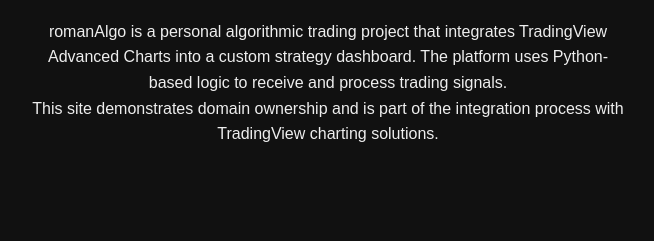
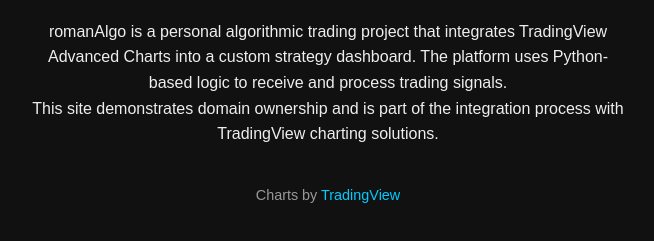
Before and after one commit to RomanDol/romandol.github.io, a plain HTML site: page index.html in a window 1280 px wide. Shown: the part 119-360 px from the top of the page, without its empty margins (312-966 px from the left). Drawn offline with Linux system fonts and the light colour scheme.

Commit message:
add TV-block

```diff
--- a/index.html
+++ b/index.html
@@ -19,6 +19,18 @@
       margin: auto;
       line-height: 1.6;
     }
+    .tv-credit {
+      margin-top: 40px;
+      font-size: 0.9em;
+      color: #999;
+    }
+    .tv-credit a {
+      color: #00ccff;
+      text-decoration: none;
+    }
+    .tv-credit a:hover {
+      text-decoration: underline;
+    }
   </style>
 </head>
 <body>
@@ -30,5 +42,9 @@
   <p>
     This site demonstrates domain ownership and is part of the integration process with TradingView charting solutions.
   </p>
+
+  <div class="tv-credit">
+    Charts by <a href="https://www.tradingview.com/" target="_blank" rel="noopener noreferrer">TradingView</a>
+  </div>
 </body>
 </html>
```
